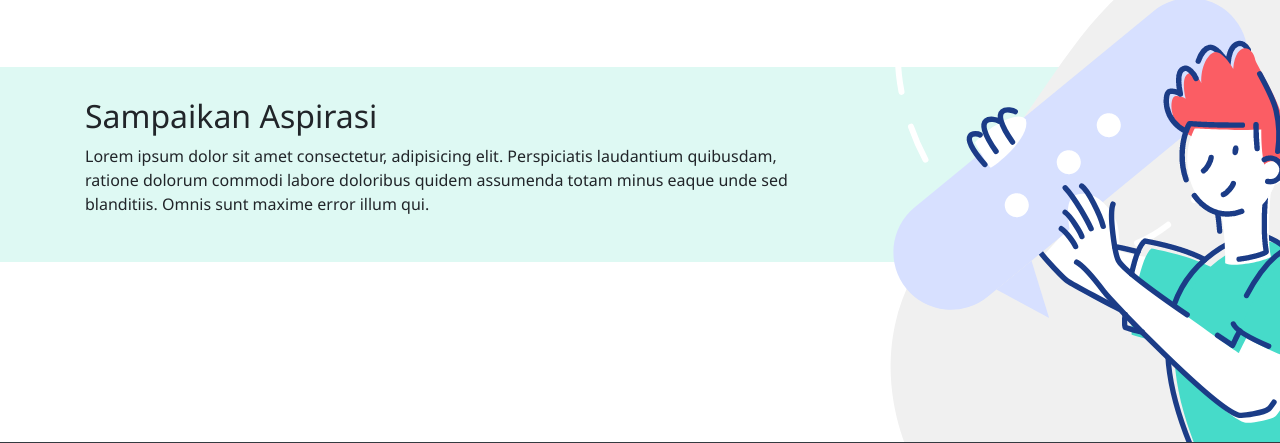
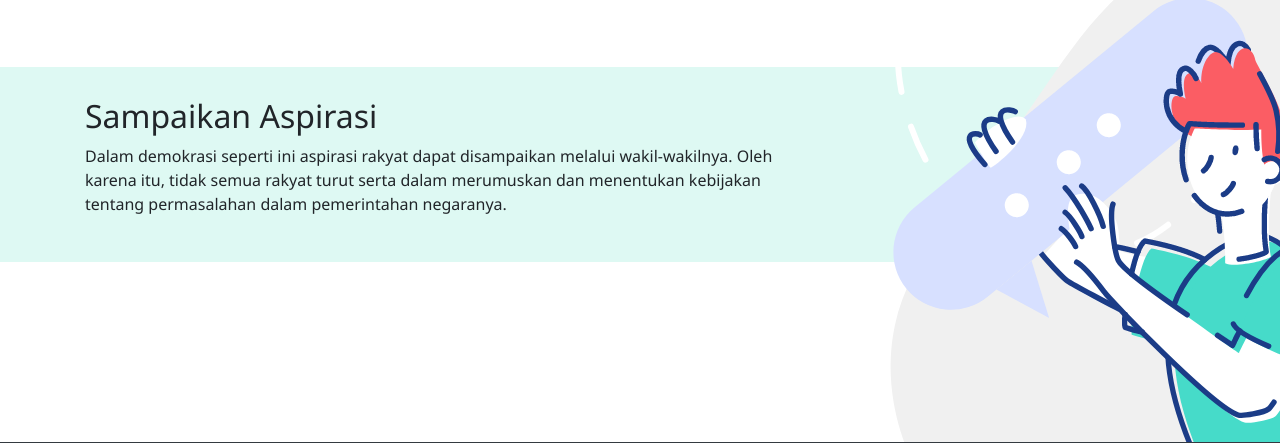
Before and after one commit to raflysdw25/sister-pengaduan, a PHP site: page / in a window 1280 px wide. Shown: the part 1858-2301 px from the top of the page. Run offline with PHP 8.4, Linux system fonts and the light colour scheme; data comes from the database, SQL or seed files in the repository.

Commit message:
Update index.php
isi dari section aspirasi

```diff
--- a/index.php
+++ b/index.php
@@ -163,7 +163,7 @@
                 <div class="container">
                     <div class="col-lg-8">
                     <h2>Sampaikan Aspirasi</h2>
-                    <p>Lorem ipsum dolor sit amet consectetur, adipisicing elit. Perspiciatis laudantium quibusdam, ratione dolorum commodi labore doloribus quidem assumenda totam minus eaque unde sed blanditiis. Omnis sunt maxime error illum qui.</p>
+                    <p>Dalam demokrasi seperti ini aspirasi rakyat dapat disampaikan melalui wakil-wakilnya. Oleh karena itu, tidak semua rakyat turut serta dalam merumuskan dan menentukan kebijakan tentang permasalahan dalam pemerintahan negaranya.</p>
                     </div>
                 </div>
             </div>
```
